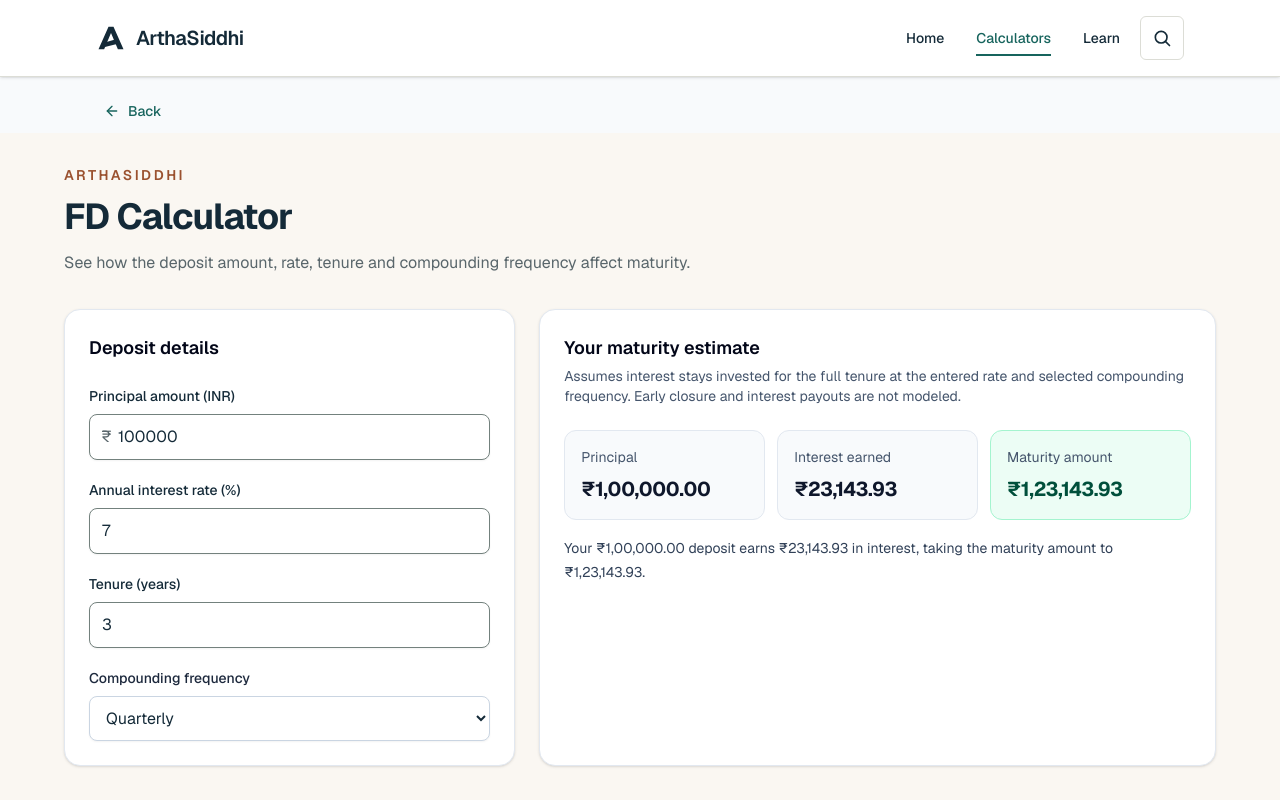
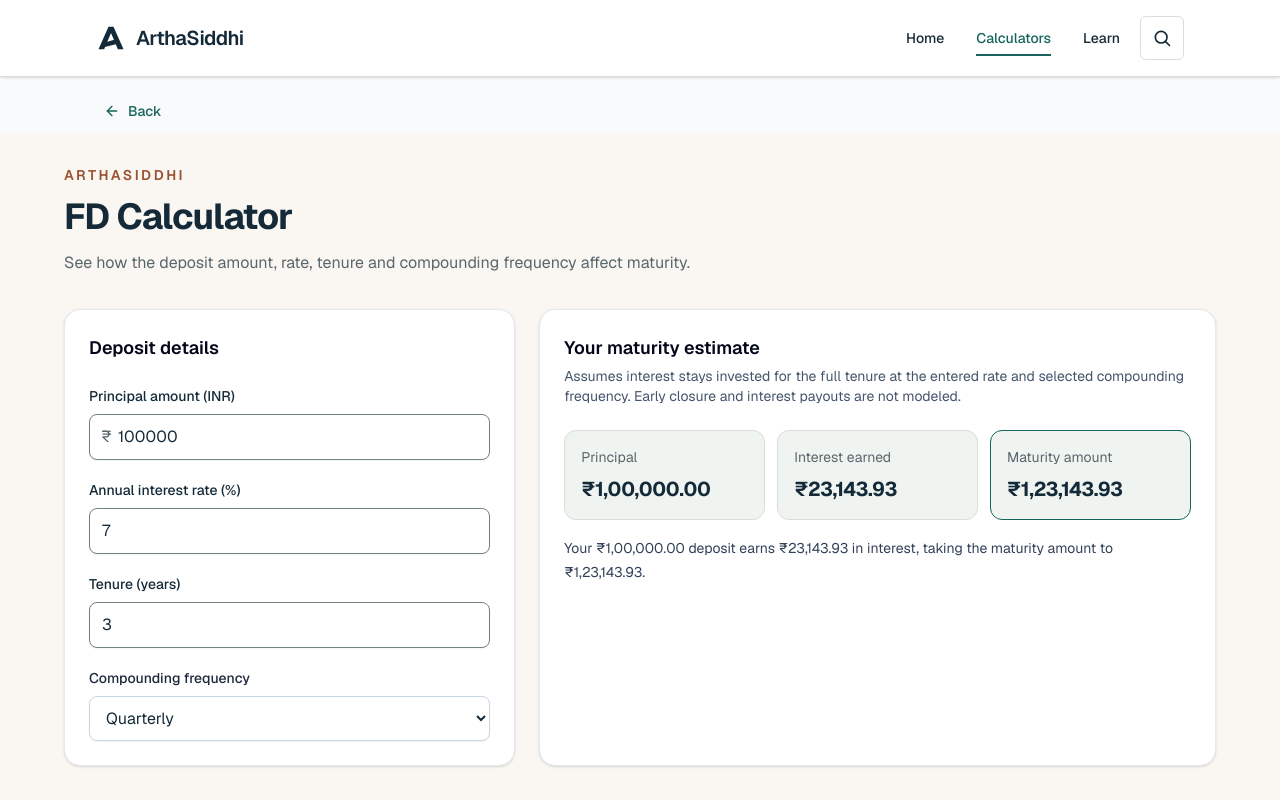
Before and after one commit to applekanna5-bit/arthasiddhi, a Next.js app: page /calculators/fd in a window 1280 px wide. Shown: the top 800 px of the page. Built offline with nearby package versions, Linux system fonts and the light colour scheme.

Commit message:
Integrate calculator UX: components/calculator/CalculatorResult.tsx

```diff
--- a/components/calculator/CalculatorResult.tsx
+++ b/components/calculator/CalculatorResult.tsx
@@ -1,3 +1,3 @@
 export function CalculatorResult({ label, value, emphasis = false }: { label: string; value: string; emphasis?: boolean }) {
-  return <div className={`rounded-xl border p-4 ${emphasis ? "border-emerald-200 bg-emerald-50" : "border-slate-200 bg-slate-50"}`}><p className="text-sm text-slate-600">{label}</p><p className={`mt-2 text-xl font-bold tracking-tight ${emphasis ? "text-emerald-900" : "text-slate-900"}`}>{value}</p></div>;
+  return <div className={`rounded-xl border p-4 ${emphasis ? "border-[var(--as-brand-teal)] bg-[var(--as-surface-soft)]" : "border-[var(--as-border-subtle)] bg-[var(--as-surface-soft)]"}`}><p className="text-sm text-[var(--as-text-secondary)]">{label}</p><p className="mt-2 text-xl font-bold tracking-tight text-[var(--as-text-primary)]">{value}</p></div>;
 }
```
